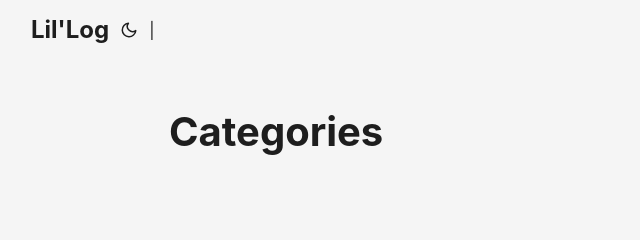
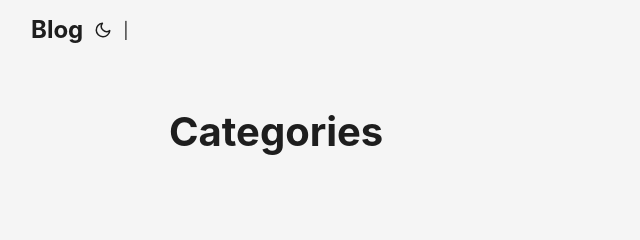
Before and after one commit to Linsur/Linsur.github.io, a plain HTML site: page categories/index.html in a window 1280 px wide. Shown: the top 240 px of the page, 111-751 px from the left. Drawn offline with nearby package versions, Linux system fonts and the light colour scheme.

Commit message:
change flie.

```diff
--- a/categories/index.html
+++ b/categories/index.html
@@ -118,7 +118,7 @@
 <header class="header">
     <nav class="nav">
         <div class="logo">
-            <a href="https://linsur.github.io/" accesskey="h" title="Lil&#39;Log (Alt + H)">Lil&#39;Log</a>
+            <a title="Blog (Alt + H)">Blog</a>
             <span class="logo-switches">
                 <button id="theme-toggle" accesskey="t" title="(Alt + T)">
                     <svg id="moon" xmlns="http://www.w3.org/2000/svg" width="24" height="24" viewBox="0 0 24 24"
```
Also changed, not shown: page/2/index.html (+1 -1 lines), search/index.html (+1 -1 lines).
